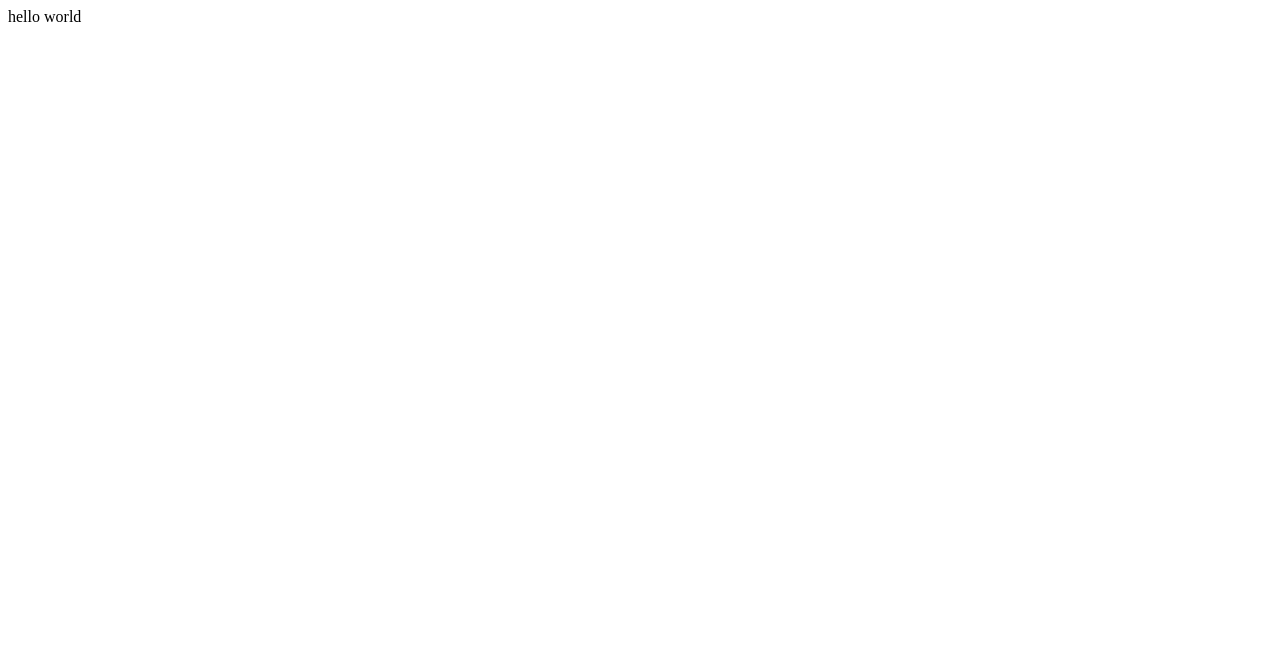
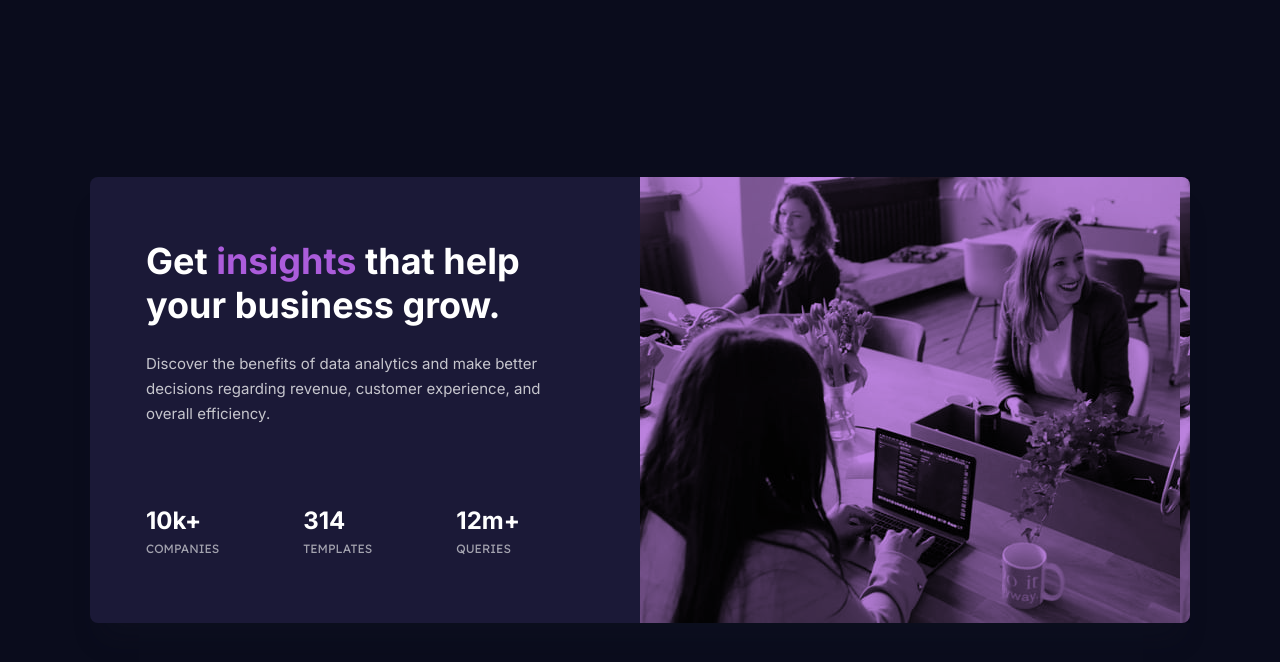
Before and after one commit to thiagomartns/stats-preview-react, a React (Vite) app: page / in a window 1280 px wide. Shown: the top 662 px of the page. Built offline with nearby package versions, Linux system fonts and the light colour scheme.

Commit message:
Add JSX and styles to root component

```diff
--- a/src/App.scss
+++ b/src/App.scss
@@ -1 +1,94 @@
-@import './globalStyles.scss'
+@import './globalStyles.scss';
+
+* {
+  margin: 0;
+  padding: 0;
+  box-sizing: border-box;
+}
+
+.App {
+  display: flex;
+  align-items: center;
+  justify-content: center;
+  height: 100vh;
+  width: 100vw;
+  background-color: $very-dark-blue;
+
+  .app-content {
+    display: grid;
+    grid-template-columns: 1fr 1fr;
+    width: 1100px;
+    height: 446px;
+    box-shadow: 0px 25px 25px -10px rgba(23, 25, 41, 0.203087);
+
+    .app-content--info {
+      display: flex;
+      flex-direction: column;
+      justify-content: center;
+      gap: 5rem;
+      padding: 2rem 3.5rem;
+      background-color: $dark-desaturated-blue;
+      border-radius: 8px 0px 0px 8px;
+
+      .title-and-parag {
+        display: flex;
+        flex-direction: column;
+        gap: 1.5rem;
+
+        .info-title {
+          font: $inter-b-2;
+          color: $white-main-heading;
+
+          span {
+            color: $soft-violet;
+          }
+        }
+
+        .info-parag {
+          font: $inter-r;
+          color: $white-main-paragraph;
+        }
+      }
+
+
+      .info-stats {
+        display: flex;
+        justify-content: space-between;
+        padding: 0 4rem 0 0;
+
+        .stats-container {
+          .stats-container--number {
+            font: $inter-b-1;
+            color: $white-main-heading;
+          }
+
+          .stats-container--type {
+            font: $lexend-r;
+            color: $white-stats-headings;
+            text-transform: uppercase;
+          }
+        }
+      }
+    }
+
+    .app-content--img {
+      object-fit: cover;
+      border-radius: 0px 8px 8px 0px;
+      width: 100%;
+      height: 100%;
+      background: url('./assets/img/image-header-desktop.jpg');
+      position: relative;
+
+      .overlay {
+        position: absolute;
+        top: 0;
+        left: 0;
+        width: 100%;
+        height: 100%;
+        background: $soft-violet;
+        opacity: .75;
+        mix-blend-mode: multiply;
+      }
+    }
+  }
+}
--- a/src/App.tsx
+++ b/src/App.tsx
@@ -1,10 +1,35 @@
 import './App.scss';
+import ImageDesktop from './assets/img/image-header-desktop.jpg'
 
 function App() {
 
   return (
     <div className="App">
-      hello world
+      <div className="app-content">
+        <div className="app-content--info">
+          <div className="title-and-parag">
+            <h1 className="info-title">Get <span>insights</span> that help your business grow.</h1>
+            <p className="info-parag">Discover the benefits of data analytics and make better decisions regarding revenue, customer experience, and overall efficiency.</p>
+          </div>
+          <div className="info-stats">
+            <div className="stats-container">
+              <h1 className='stats-container--number'>10k+</h1>
+              <p className="stats-container--type">companies</p>
+            </div>
+            <div className="stats-container">
+              <h1 className='stats-container--number'>314</h1>
+              <p className="stats-container--type">templates</p>
+            </div>
+            <div className="stats-container">
+              <h1 className='stats-container--number'>12m+</h1>
+              <p className="stats-container--type">queries</p>
+            </div>
+          </div>
+        </div>
+        <div className="app-content--img">
+          <div className="overlay"></div>
+        </div>
+      </div>
     </div>
   )
 }
```
